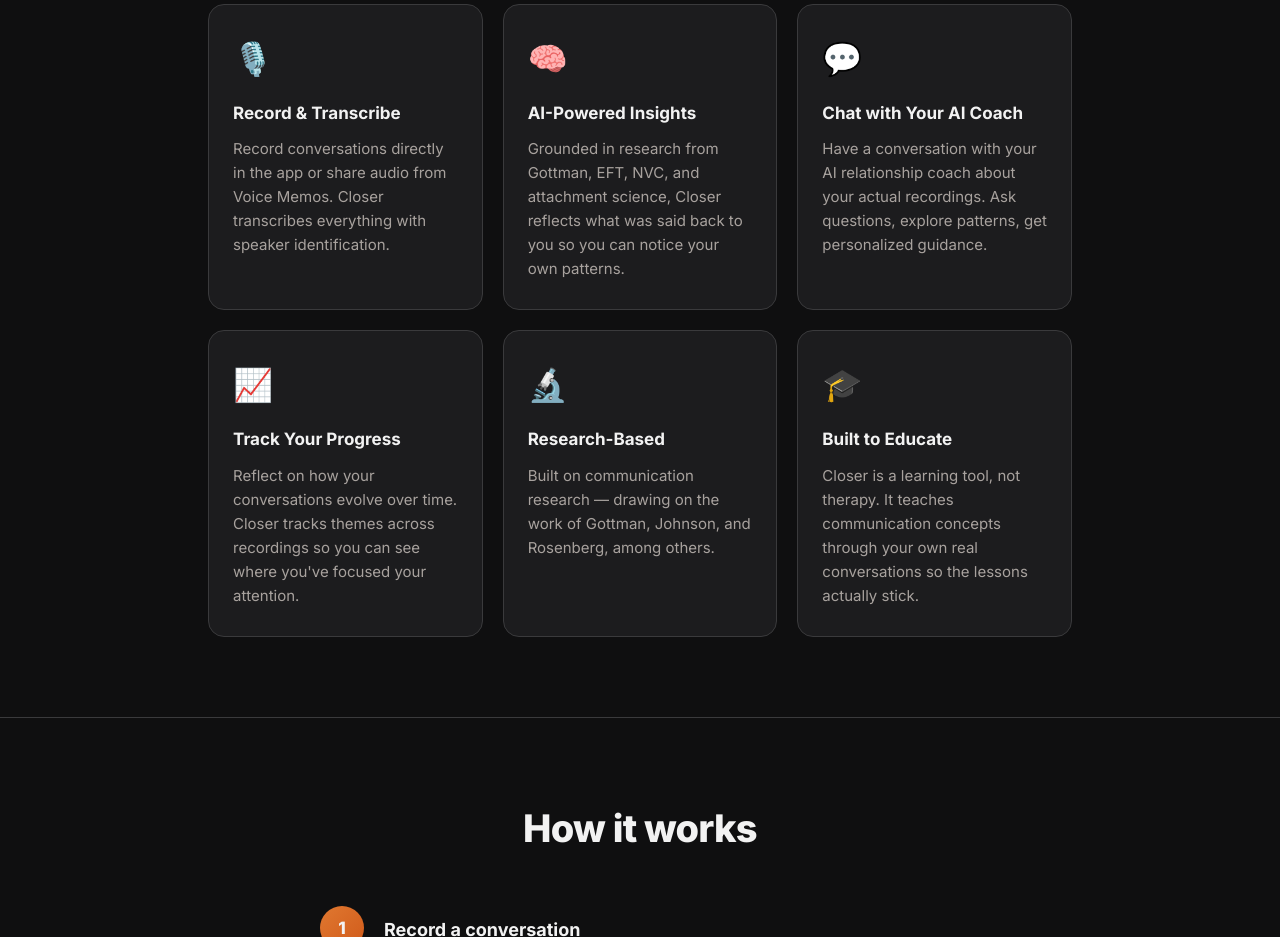
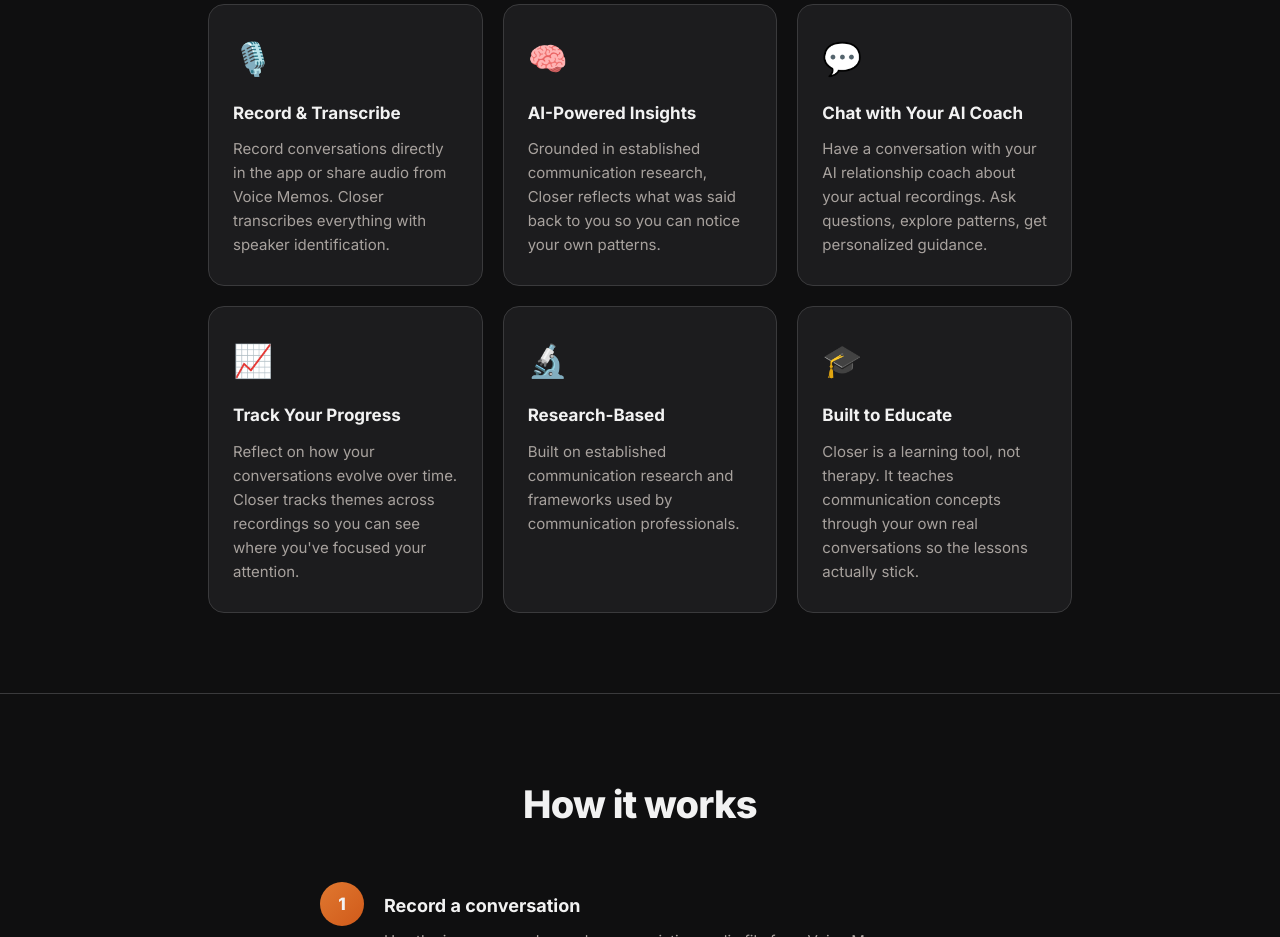
Before and after one commit to hunterblack/closer-ai-web, a plain HTML site: page index.html in a window 1280 px wide. Shown: the part 1160-2097 px from the top of the page. Drawn offline with Linux system fonts and the light colour scheme.

Commit message:
Marketing copy audit: remove outcome claims, framework names, and prediction/diagnostic language

```diff
--- a/index.html
+++ b/index.html
@@ -57,7 +57,7 @@
         <div class="feature-card">
           <div class="feature-icon">🧠</div>
           <h3>AI-Powered Insights</h3>
-          <p>Grounded in research from Gottman, EFT, NVC, and attachment science, Closer reflects what was said back to you so you can notice your own patterns.</p>
+          <p>Grounded in established communication research, Closer reflects what was said back to you so you can notice your own patterns.</p>
         </div>
         <div class="feature-card">
           <div class="feature-icon">💬</div>
@@ -72,7 +72,7 @@
         <div class="feature-card">
           <div class="feature-icon">🔬</div>
           <h3>Research-Based</h3>
-          <p>Built on communication research — drawing on the work of Gottman, Johnson, and Rosenberg, among others.</p>
+          <p>Built on established communication research and frameworks used by communication professionals.</p>
         </div>
         <div class="feature-card">
           <div class="feature-icon">🎓</div>
```
Also changed, not shown: .claude/launch.json (added).
